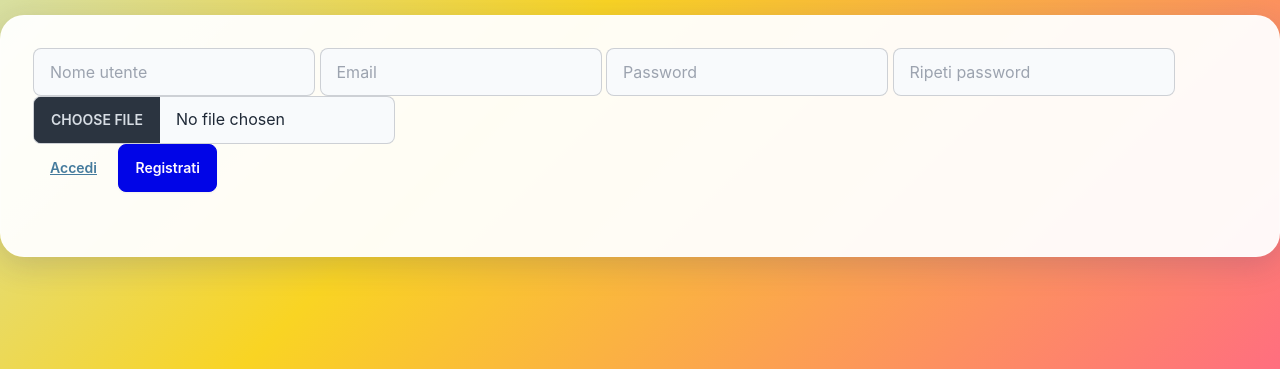
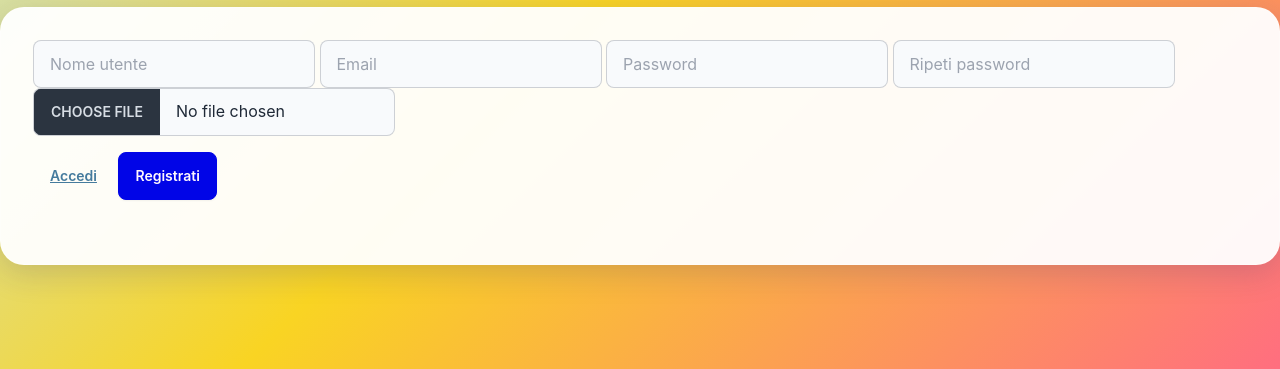
Before and after one commit to DanBgs/Olympics_map1, a website built with Vite: page register.html in a window 1280 px wide. Shown: the part 431-800 px from the top of the page. Built offline with nearby package versions, Linux system fonts and the light colour scheme; a web font is replaced by a local one; what pocketbase would draw is missing.

Commit message:
Update register.html

```diff
--- a/register.html
+++ b/register.html
@@ -20,7 +20,7 @@
             <input type="password" id="registerPassword" placeholder="Password" class="input input-bordered w-full" required>
             <input type="password" id="registerPasswordConfirm" placeholder="Ripeti password" class="input input-bordered w-full" required>
             <input type="file" id="registerAvatar" accept="image/*" class="file-input file-input-bordered w-full" />
-            <div class="flex justify-between">
+            <div class="flex justify-between" style="margin-top: 16px;">
               <a href="/login.html" class="btn btn-link">Accedi</a>
               <button type="submit" class="btn btn-secondary" style="background-color: rgb(1, 5, 231);border-color: rgb(1, 5, 231);">Registrati</button>
             </div>
```
